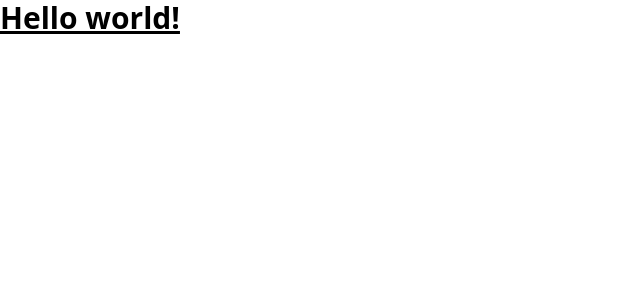
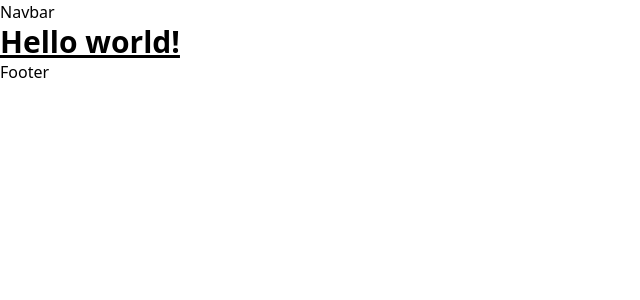
Before and after one commit to lakhta2/thirdtry, a Next.js app: page / in a window 1280 px wide. Shown: the top 300 px of the page, without its empty margins (0-640 px from the left). Built offline with nearby package versions, Linux system fonts and the light colour scheme.

Commit message:
add components folder with jsx footer and header

```diff
--- /dev/null
+++ b/components/Footer.jsx
@@ -0,0 +1,7 @@
+import React from 'react';
+
+const Footer = () => (
+  <div>Footer</div>
+);
+
+export default Footer;
--- /dev/null
+++ b/components/Navbar.jsx
@@ -0,0 +1,7 @@
+import React from 'react';
+
+const Navbar = () => (
+  <div>Navbar</div>
+);
+
+export default Navbar;
--- /dev/null
+++ b/components/index.js
@@ -0,0 +1,4 @@
+import Navbar from './Navbar';
+import Footer from './Footer';
+
+export { Navbar, Footer };
--- a/pages/_app.js
+++ b/pages/_app.js
@@ -1,5 +1,17 @@
-import '../styles/globals.css'
+import { ThemeProvider } from 'next-themes';
 
-export default function App({ Component, pageProps }) {
-  return <Component {...pageProps} />
-}
+import '../styles/globals.css';
+
+import { Navbar, Footer } from '../components';
+
+export const App = ({ Component, pageProps }) => (
+  <ThemeProvider attribute="class">
+    <div className="dark:bg-nft-dark bg-white min-h-screen">
+      <Navbar />
+      <Component {...pageProps} />
+      <Footer />
+    </div>
+  </ThemeProvider>
+);
+
+export default App;
```
